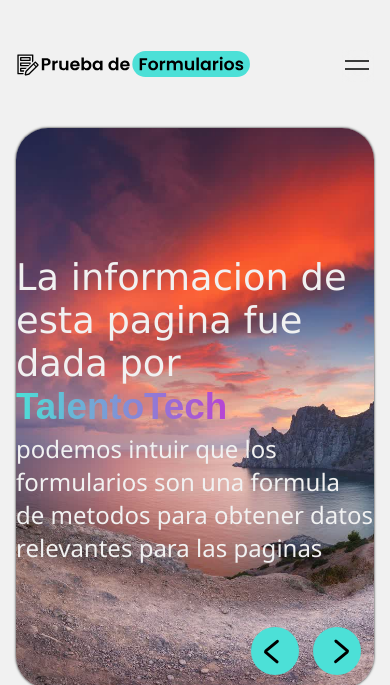
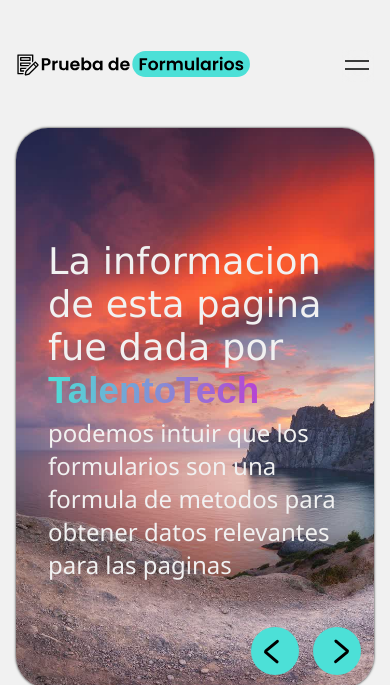
Before and after one commit to larry1sf/form.github.io, a plain HTML site: page index.html in a window 390 px wide. Shown: the top 685 px of the page. Drawn offline with Linux system fonts and the light colour scheme.

Commit message:
android prueba

```diff
--- a/css/index.css
+++ b/css/index.css
@@ -309,7 +309,7 @@
 
 @media (min-width:0px)and (max-width:610px) {
     #bg {
-        padding: 0rem;
+        padding: 1.5rem 2rem;
 
         #intro h2 {
             margin: .25rem 0;
```
